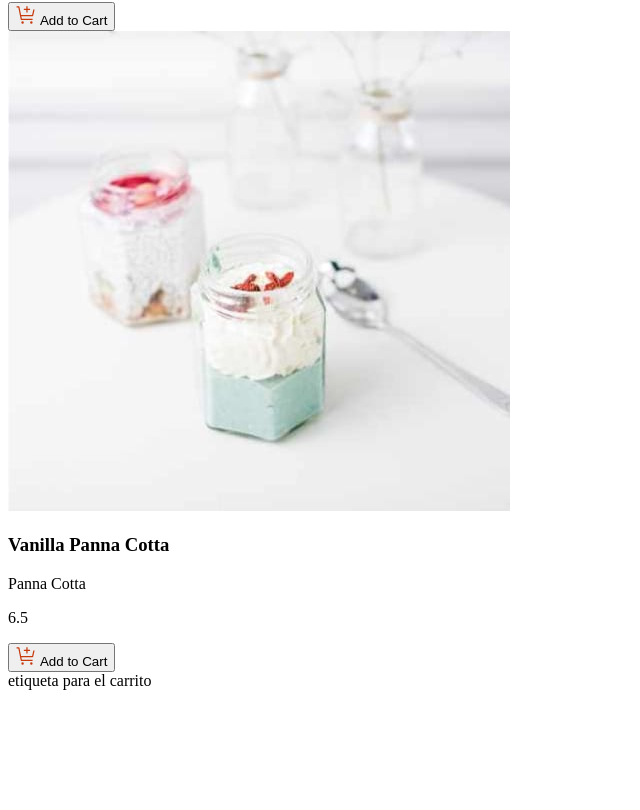
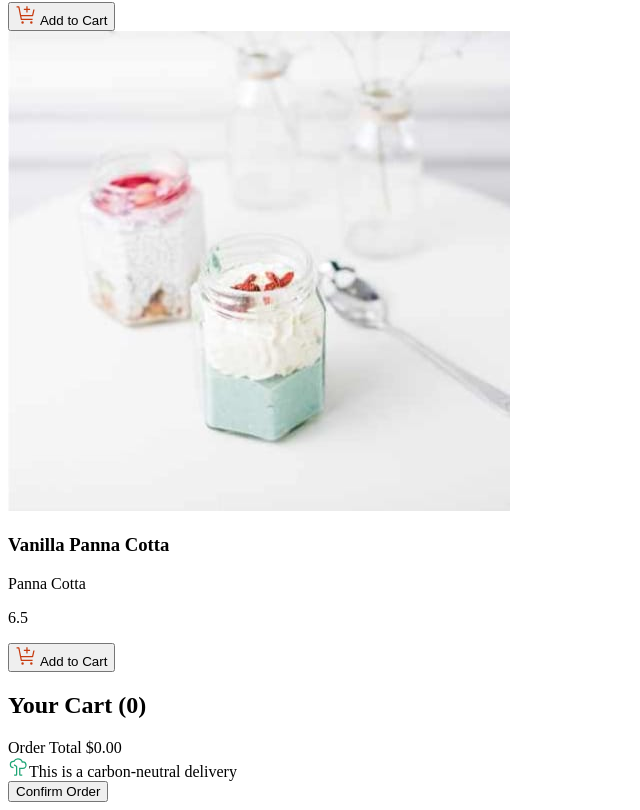
Before and after one commit to ktzazz/product-list-with-cart-main-twenty-three-, a React (Vite) app: page / in a window 1280 px wide. Shown: the part 5172-5982 px from the top of the page, without its empty margins (0-640 px from the left). Before the commit the page ends 5870 px from the top, so only its background shows below. Built offline with nearby package versions, Linux system fonts and the light colour scheme.

Commit message:
cart bug

```diff
--- a/src/App.jsx
+++ b/src/App.jsx
@@ -1,6 +1,7 @@
 import "./scss/App.scss";
 import { useState, useEffect } from "react";
 import { Items } from "./ProductsCard";
+import { Cart } from "./cart";
 import CartProvider from "./CartProvider";
 
 function App() {
@@ -22,7 +23,7 @@ function App() {
       <div className="products">
         <Items info={products} />
       </div>
-      <div className="cart">etiqueta para el carrito</div>
+      <Cart />
     </CartProvider>
   );
 }
--- a/src/CartProvider.jsx
+++ b/src/CartProvider.jsx
@@ -12,6 +12,7 @@ const CartProvider = ({ children }) => {
       if (exists) {
         // si son iguales hace un mapeo de cada elemento, en donde el elemento item se modifica agregando un quantity + 1
         return prevItem.map(
+          //no lleva key porque solo esta transformando datos en una función no esta creando html/jsx
           (
             item, //se hace el mapeo porque la lista de name se tiene que hacer de nuevo para hacer la modificación
           ) =>
@@ -25,12 +26,20 @@ const CartProvider = ({ children }) => {
   };
 
   const removeFromCart = (name) => {
+    //funcion nueva con el parametro name
     setCart((prev) => {
-      const item = prev.find((i) => i.name === name);
-      if (!item) return prev;
-      if (item.quantity === 1) return prev.filter((i) => i.name !== name);
-      return prev.map((i) =>
-        i.name === name ? { ...i, quantity: i.quantity - 1 } : i,
+      //crea otra funcion dentro porque va a modificar los valores originales
+      const item = prev.find((article) => article.name === name); //item ejecuta que se busque un article con el dato name, luego se compara con el name dentro del parametro name para ver que sean iguales
+      if (!item) return prev; //si !item devuelve el elemento prev tal cual o sea la lista sin modificaciones.   ¿Existe en el carrito? Si no, ignora el clic.
+      if (item.quantity === 1)
+        return prev.filter((article) => article.name !== name); // El .filter() dice: "Déjame pasar a todos los artículos cuyo nombre sea DIFERENTE (!==) al que quiero quitar".   ¿Solo queda 1? Usa .filter() para sacarlo de la bolsa definitivamente.
+      return prev.map(
+        (
+          article, // else... si item, a la quantity del elemento article se le va a restar 1, si no regresa el elemento article tal cual.   ¿Hay muchos? Usa .map() y el spread operator (...) para restarle uno a la copia.
+        ) =>
+          article.name === name
+            ? { ...article, quantity: article.quantity - 1 }
+            : article,
       );
     });
   };
--- a/src/addCart.jsx
+++ b/src/addCart.jsx
@@ -1,3 +1,4 @@
+import "./scss/addCart.scss";
 import { useContext } from "react";
 import { CartContext } from "./CartContext";
 
--- /dev/null
+++ b/src/cart.jsx
@@ -0,0 +1,68 @@
+import { useContext } from "react";
+import { CartContext } from "./CartContext";
+
+export const Cart = () => {
+  const { cart, removeItem } = useContext(CartContext);
+
+  const totalItems = cart.reduce((total, item) => total + item.quantity, 0);
+
+  const orderTotal = cart.reduce((total, item) => {
+    return total + item.price * item.quantity;
+  }, 0);
+
+  if (cart.lenght === 0) {
+    console.log("Cart is empty");
+  } else {
+    console.log("Cart is not empty" + cart);
+  }
+
+  return (
+    <div className="cart__container">
+      <h2 className="cart__title">Your Cart ({totalItems})</h2>
+
+      {cart.lenght === 0 ? (
+        <div className="cart__empty">
+          <img src="/images/illustration-empty-cart.svg" alt="cart_empty" />
+          <h3>Your added items will appear here</h3>
+        </div>
+      ) : (
+        <div className="cart__items">
+          {cart.map((item, index) => (
+            <div key={`${item.name}_${index}`} className="cart__item">
+              <h4>{item.name}</h4>
+              <div className="item__num">
+                <span className="item__qty">{item.quantity}x</span>
+                <span className="item__price">
+                  @{""}
+                  {item.price}
+                </span>
+                <span className="item__total">
+                  {item.price * item.quantity}
+                </span>
+              </div>
+              <button onClick={() => removeItem(item.name)}>
+                <img src="/images/icon-remove-item.svg" alt="icon_delete" />
+              </button>
+            </div>
+          ))}
+          <div className="cart__total">
+            <span className="total__title">Order Total </span>
+            <span className="total__price">${orderTotal.toFixed(2)}</span>
+          </div>
+
+          <div className="cart__note">
+            <img
+              src="/images/icon-carbon-neutral.svg"
+              alt="icon_carbon_neutral"
+            />
+            <span className="note">This is a </span>
+            <span className="note__bold"> carbon-neutral </span>
+            <span className="note">delivery</span>
+          </div>
+
+          <button className="btn__checkout">Confirm Order</button>
+        </div>
+      )}
+    </div>
+  );
+};
--- a/src/productsCard.jsx
+++ b/src/productsCard.jsx
@@ -1,10 +1,11 @@
+import "./scss/productsCard.scss";
 import { BtnCart } from "./addCart";
 
 export const Items = ({ info }) => {
   return (
     <div className="product__grid">
-      {info.map((product) => (
-        <div className="product__card" key={product}>
+      {info.map((product, index) => (
+        <div className="product__card" key={`${product}_${index}`}>
           <picture>
             <source
               media="(min-width: 1024px)"
```
Also changed, not shown: src/scss/addCart.scss (added), src/scss/productsCard.scss (added).
